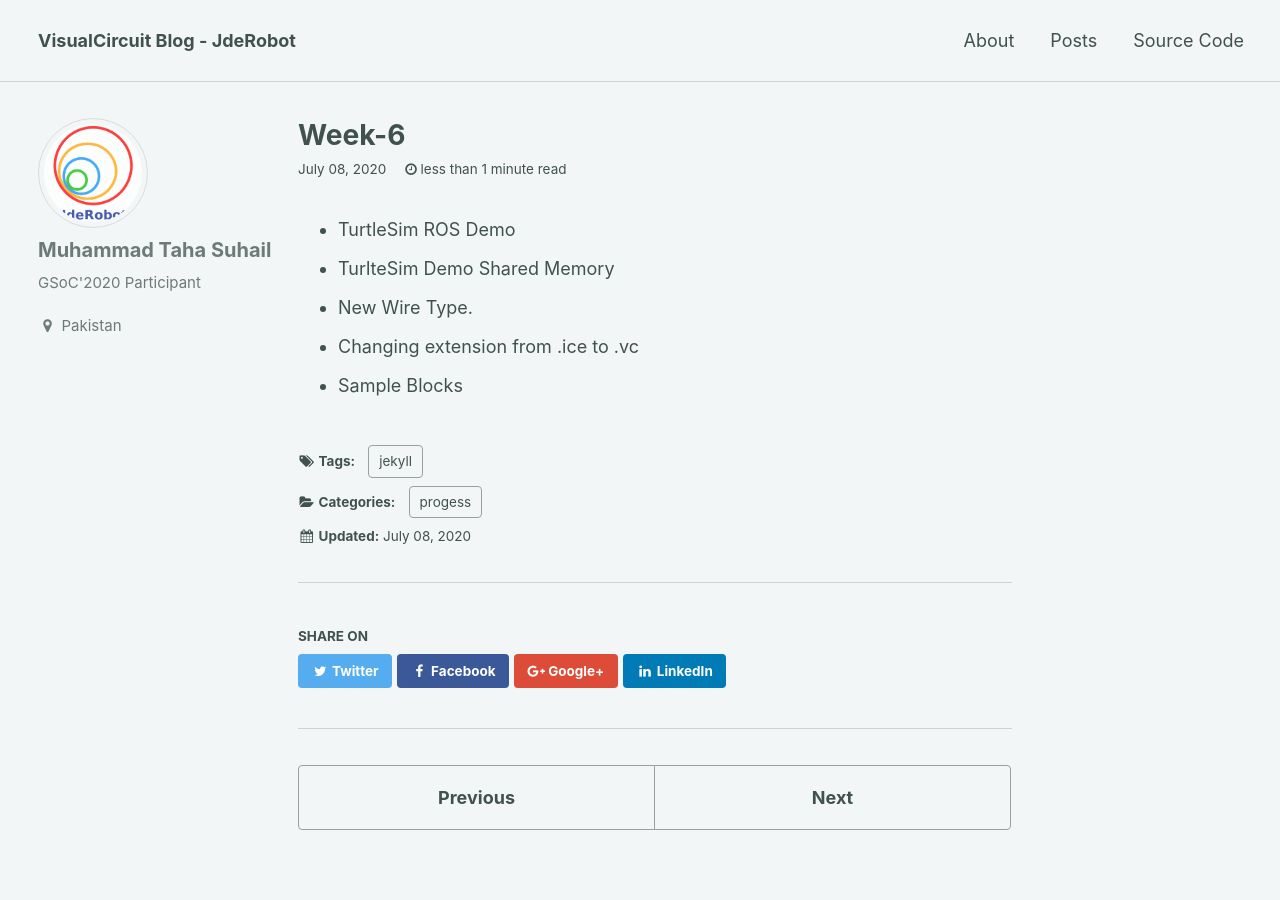
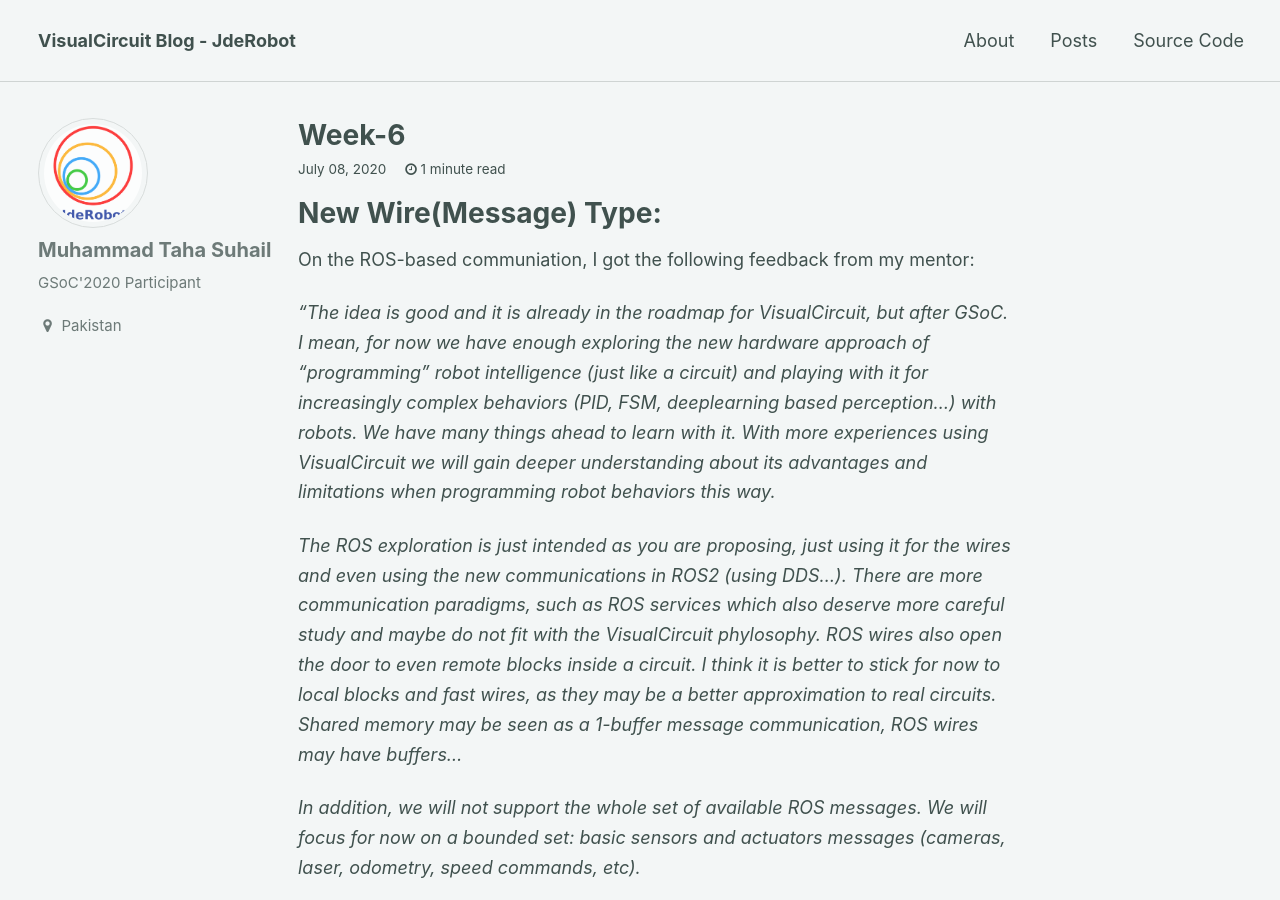
Before and after one commit to TheRoboticsClub/colab-gsoc2020-Muhammad_Taha, a Jekyll site: the page built from docs/_posts/2020-07-08-Week-6-GSoC.md, in a window 1280 px wide and 900 px high. Built offline with Jekyll 4.4.1, drawn with Linux system fonts in a browser that asks for light colours; some of the changed text lies outside the part shown.

Commit message:
Update 2020-07-08-Week-6-GSoC.md

```diff
--- a/docs/_posts/2020-07-08-Week-6-GSoC.md
+++ b/docs/_posts/2020-07-08-Week-6-GSoC.md
@@ -5,8 +5,23 @@
 tags: jekyll
 ---
 
-* TurtleSim ROS Demo
-* TurlteSim Demo Shared Memory
-* New Wire Type.
-* Changing extension from .ice to .vc
-* Sample Blocks
+# New Wire(Message) Type:
+
+On the ROS-based communiation, I got the following feedback from my mentor:
+
+*"The idea is good and it is already in the roadmap for VisualCircuit, but after GSoC. I mean, for now we have enough exploring the new hardware approach of "programming" robot intelligence (just like a circuit) and playing with it for increasingly complex behaviors (PID, FSM, deeplearning based perception...) with robots. We have many things ahead to learn with it. With more experiences using VisualCircuit we will gain deeper understanding about its advantages and limitations when programming robot behaviors this way.*
+
+*The ROS exploration is just intended as you are proposing, just using it for the wires and even using the new communications in ROS2 (using DDS...). There are more communication paradigms, such as ROS services which also deserve more careful study and maybe do not fit with the VisualCircuit phylosophy. ROS wires also open the door to even remote blocks inside a circuit. I think it is better to stick for now to local blocks and fast wires, as they may be a better approximation to real circuits. Shared memory may be seen as a 1-buffer message communication, ROS wires may have buffers...*
+
+*In addition, we will not support the whole set of available ROS messages. We will focus for now on a bounded set: basic sensors and actuators messages (cameras, laser, odometry, speed commands, etc).*
+
+*In summary I would stick to current POSIX_IPC shared memory wire design. And we may face the ROS wire's design once we got far more experience using VisualCircuit with real behaviors, after GSoC."*
+
+After the feedback and discussion, it was decided that as the ROS-based communication implementation is already done. We will keep it in VisualCircuit if someone needs to use it. For now we needed to create a new wire implementation which supported multiple ROS message types. For each message type a new wire would be required which would increase the complexity of the tool. So, I came up with a generic wire implementation which basically accepts a numpy array of '<U6' type strings. In this way the common ROS messages we need to support can be sent by using just this one wire.
+
+[Link to Issue and Pull Request](https://github.com/JdeRobot/VisualCircuit/issues/22)
+
+# TurlteSim Demo Shared Memory:
+# TurtleSim ROS Demo:
+# Changing extension from .ice to .vc:
+# Sample Blocks:
```
